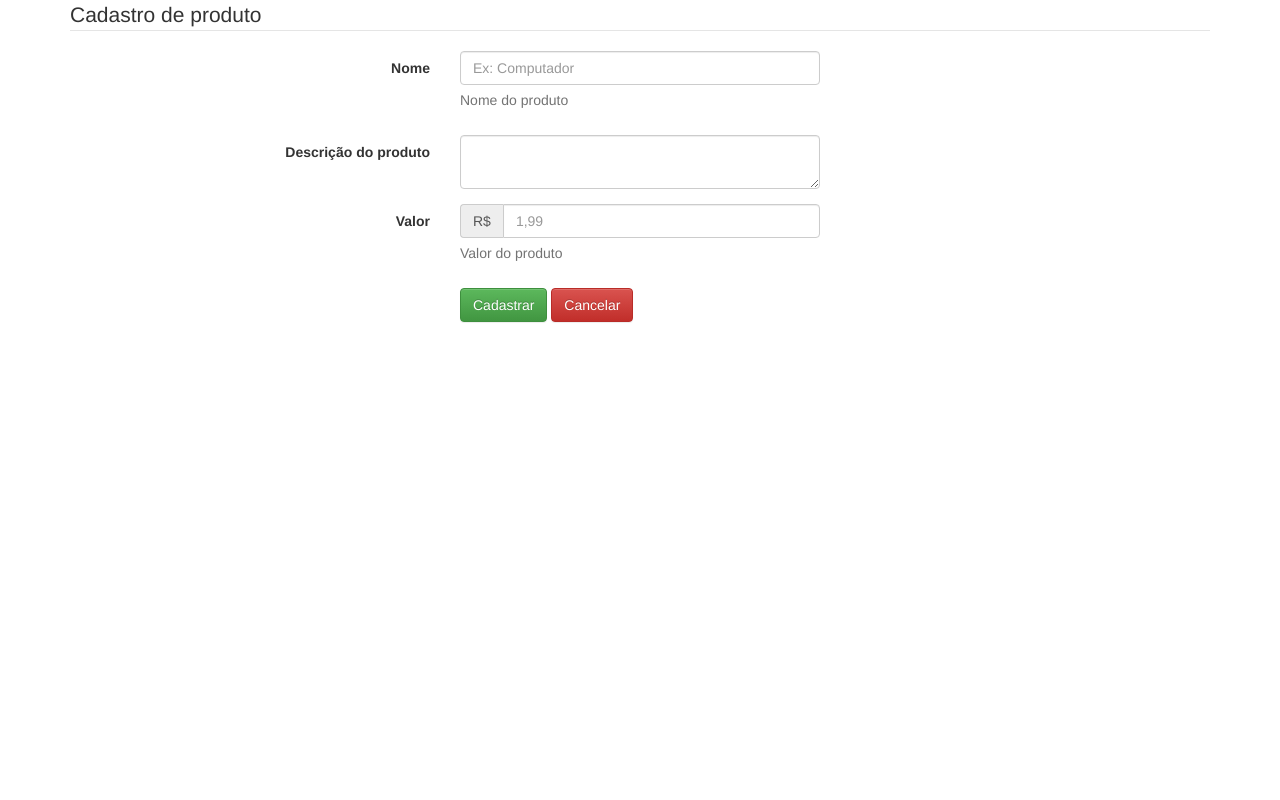
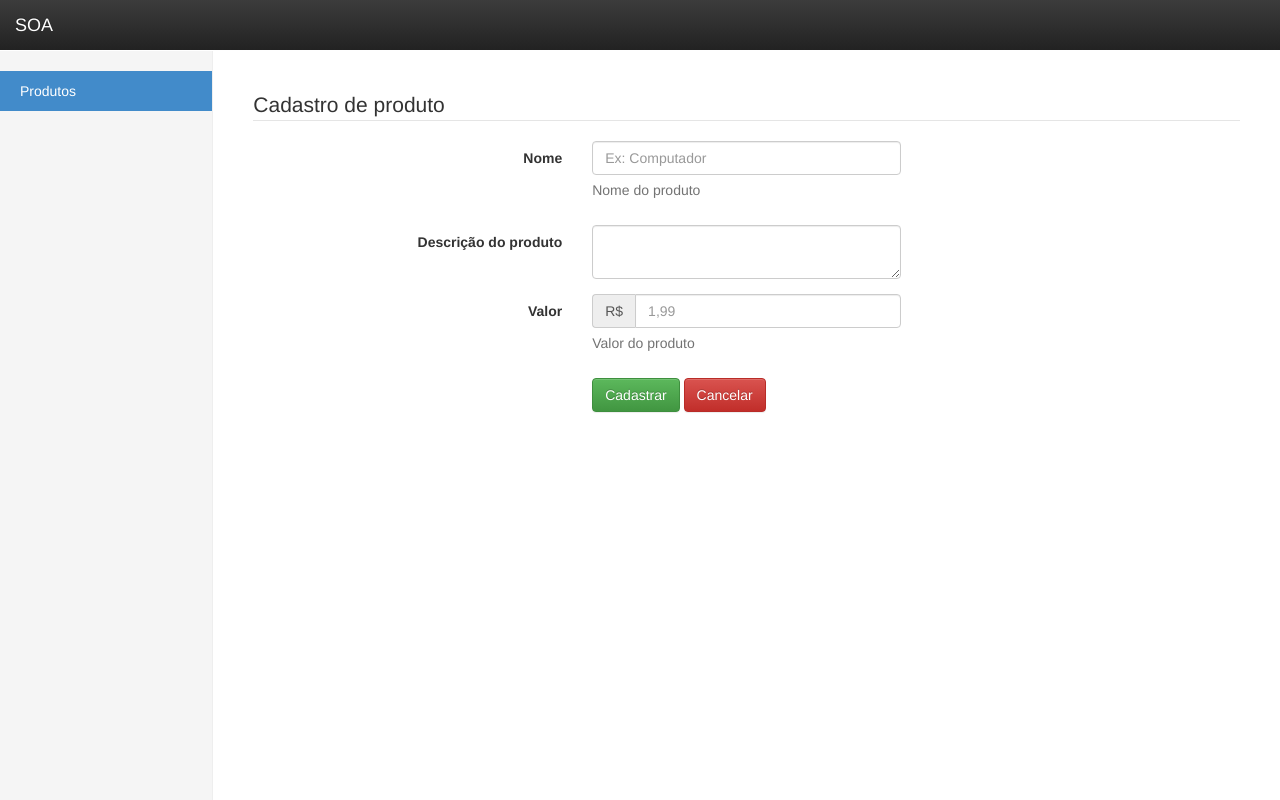
Before and after one commit to falcaotech/doctrine, a PHP site: template views/produtos/cadastrar.twig in a window 1280 px wide. Run offline with PHP 8.4, Linux system fonts and the light colour scheme; the template is opened without the code that fills it, so the values that code supplies are empty; some libraries are stand-ins or nearby versions.

Commit message:
Melhorando layout

```diff
--- a/views/layout.twig
+++ b/views/layout.twig
@@ -2,17 +2,43 @@
 <head>
     <title>Silex</title>
 
-    <link rel="stylesheet" href="lib/Bootstrap/css/bootstrap.min.css">
-    <link rel="stylesheet" href="lib/Bootstrap/css/bootstrap-theme.min.css">
-    <script src="lib/Bootstrap/js/bootstrap.min.js"></script>
+    <link rel="stylesheet" href="/lib/Bootstrap/css/bootstrap.min.css">
+    <link rel="stylesheet" href="/lib/Bootstrap/css/bootstrap-theme.min.css">
+    <link rel="stylesheet" href="/css/style.css">
+    <link rel="stylesheet" href="/css/dashboard.css">
+    <script src="/lib/Bootstrap/js/bootstrap.min.js"></script>
 
-    <link rel="stylesheet" href="lib/DataTable/css/jquery.dataTables.min.css">
-    <script src="lib/DataTable/js/jquery.js"></script>
-    <script src="lib/DataTable/js/jquery.dataTables.min.js"></script>
+    <link rel="stylesheet" href="//cdn.datatables.net/plug-ins/9dcbecd42ad/integration/bootstrap/3/dataTables.bootstrap.css">
+    <script src="/lib/DataTable/js/jquery.js"></script>
+    <script src="/lib/DataTable/js/jquery.dataTables.min.js"></script>
+    <script src="//cdn.datatables.net/plug-ins/9dcbecd42ad/integration/bootstrap/3/dataTables.bootstrap.js"></script>
 </head>
 <body>
-    <div class="container">
-        {% block conteudo %}{% endblock %}
+    <nav class="navbar navbar-inverse navbar-fixed-top" role="navigation">
+        <div class="container-fluid">
+            <div class="navbar-header">
+                <button type="button" class="navbar-toggle collapsed" data-toggle="collapse" data-target="#navbar" aria-expanded="false" aria-controls="navbar">
+                    <span class="sr-only">Toggle navigation</span>
+                    <span class="icon-bar"></span>
+                    <span class="icon-bar"></span>
+                    <span class="icon-bar"></span>
+                </button>
+                <a class="navbar-brand" href="#">SOA</a>
+            </div>
+        </div>
+    </nav>
+
+    <div class="container-fluid">
+        <div class="row">
+            <div class="col-sm-3 col-md-2 sidebar">
+                <ul class="nav nav-sidebar">
+                    <li class="active"><a href="#">Produtos</a></li>
+                </ul>
+            </div>
+            <div class="col-sm-9 col-sm-offset-3 col-md-10 col-md-offset-2 main">
+                {% block conteudo %}{% endblock %}
+            </div>
+        </div>
     </div>
 
     {% block javascript %}
--- /dev/null
+++ b/web/css/dashboard.css
@@ -0,0 +1,105 @@
+/*
+ * Base structure
+ */
+
+/* Move down content because we have a fixed navbar that is 50px tall */
+body {
+    padding-top: 50px;
+}
+
+
+/*
+ * Global add-ons
+ */
+
+.sub-header {
+    padding-bottom: 10px;
+    border-bottom: 1px solid #eee;
+}
+
+/*
+ * Top navigation
+ * Hide default border to remove 1px line.
+ */
+.navbar-fixed-top {
+    border: 0;
+}
+
+/*
+ * Sidebar
+ */
+
+/* Hide for mobile, show later */
+.sidebar {
+    display: none;
+}
+@media (min-width: 768px) {
+    .sidebar {
+        position: fixed;
+        top: 51px;
+        bottom: 0;
+        left: 0;
+        z-index: 1000;
+        display: block;
+        padding: 20px;
+        overflow-x: hidden;
+        overflow-y: auto; /* Scrollable contents if viewport is shorter than content. */
+        background-color: #f5f5f5;
+        border-right: 1px solid #eee;
+    }
+}
+
+/* Sidebar navigation */
+.nav-sidebar {
+    margin-right: -21px; /* 20px padding + 1px border */
+    margin-bottom: 20px;
+    margin-left: -20px;
+}
+.nav-sidebar > li > a {
+    padding-right: 20px;
+    padding-left: 20px;
+}
+.nav-sidebar > .active > a,
+.nav-sidebar > .active > a:hover,
+.nav-sidebar > .active > a:focus {
+    color: #fff;
+    background-color: #428bca;
+}
+
+
+/*
+ * Main content
+ */
+
+.main {
+    padding: 20px;
+}
+@media (min-width: 768px) {
+    .main {
+        padding-right: 40px;
+        padding-left: 40px;
+    }
+}
+.main .page-header {
+    margin-top: 0;
+}
+
+
+/*
+ * Placeholder dashboard ideas
+ */
+
+.placeholders {
+    margin-bottom: 30px;
+    text-align: center;
+}
+.placeholders h4 {
+    margin-bottom: 0;
+}
+.placeholder {
+    margin-bottom: 20px;
+}
+.placeholder img {
+    display: inline-block;
+    border-radius: 50%;
+}
--- /dev/null
+++ b/web/css/style.css
@@ -0,0 +1,3 @@
+body {
+    margin-top: 20px;
+}
```
Also changed, not shown: web/js/produto-listagem.js (+25 -1 lines).
